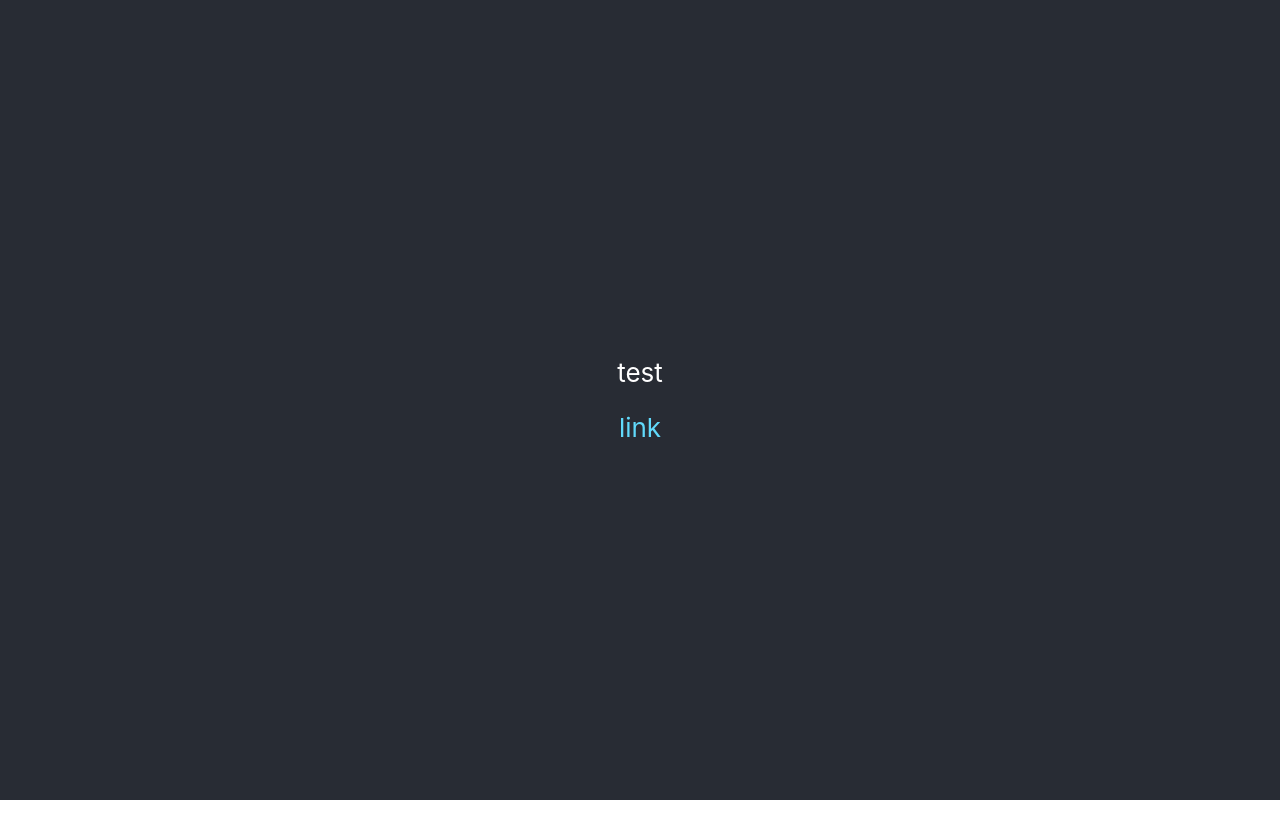
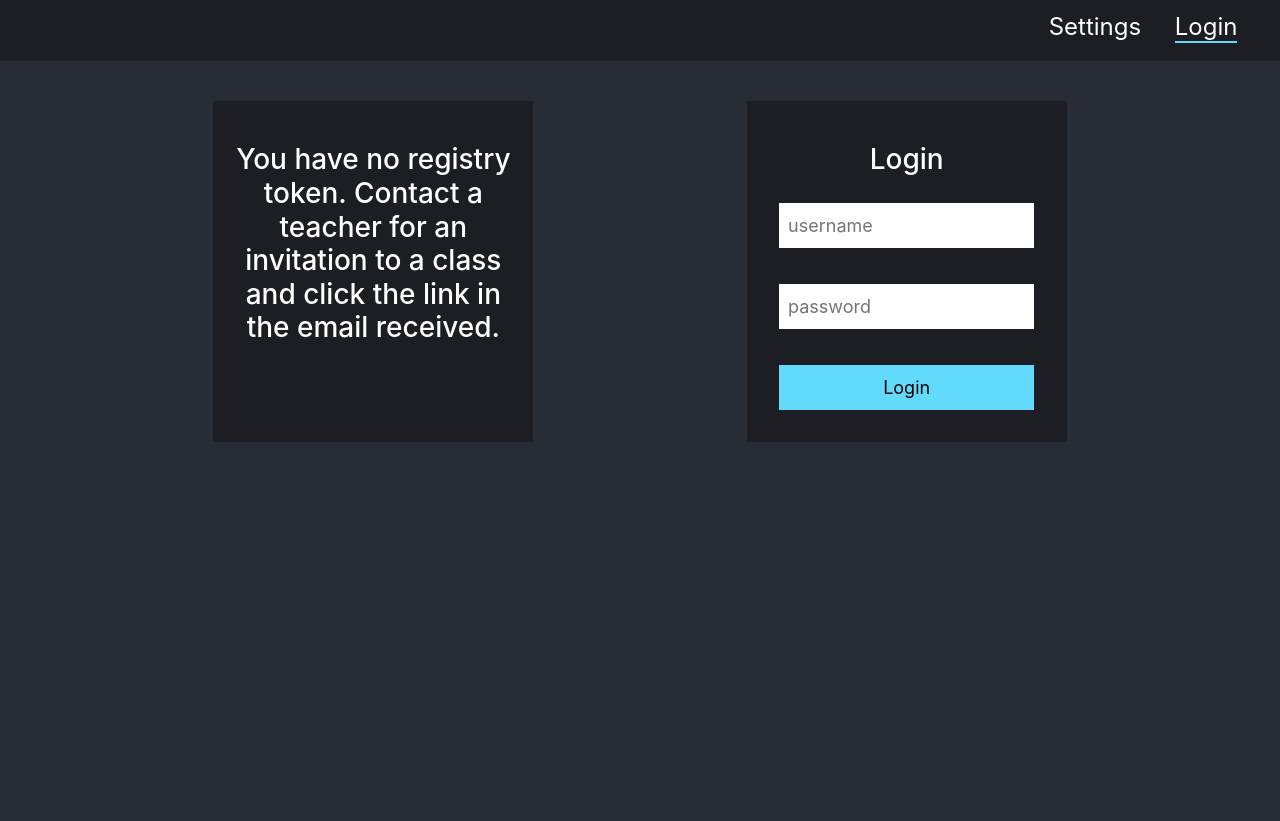
Before and after one commit to hildickethan-S73/Proyecto_2DAW_2020, a React app in the folder frontend/: page / in a window 1280 px wide. Before the commit the page ends 800 px from the top, so only its background shows below. Built offline with nearby package versions, Linux system fonts and the light colour scheme.

Commit message:
Made view for Home and adjusted for registry token

```diff
--- /dev/null
+++ b/frontend/src/components/Header/Header.js
@@ -0,0 +1,20 @@
+import React from 'react';
+import { Link } from "react-router-dom";
+
+const Header = () => {
+  return (
+    <header className="App-header">
+      <div className="filler"></div>
+      <div>
+        <nav className="header-nav">
+          <ul>
+            <li className="header-nav-item"><Link to="/settings" title="Settings">Settings</Link></li>
+            <li className="header-nav-item"><Link to="/register" className="active" title="Login">Login</Link></li>
+          </ul>
+        </nav>
+      </div>
+    </header>
+  );
+};
+
+export default Header;
--- a/frontend/src/components/Home/Home.js
+++ b/frontend/src/components/Home/Home.js
@@ -1,23 +1,37 @@
-import React from 'react';
+import React, { Component } from 'react';
+import { connect } from "react-redux";
+import HomeRegister from './HomeRegister';
 
-const Home = () => {
-  return (
-    <div className="App">
-      <header className="App-header">
-        <p>
-          test
-        </p>
-        <a
-          className="App-link"
-          href="https://reactjs.org"
-          target="_blank"
-          rel="noopener noreferrer"
-        >
-          link
-        </a>
-      </header>
-    </div>
-  );
+const mapStateToProps = (state) => ({
+  ...state
+})
+
+const mapDispatchToProps = (dispatch) => ({
+})
+
+class Home extends Component {
+  render(){
+    const token = this.props.match.params.token;
+
+    return (
+      <div className="App-body">
+        <div className="login-home">
+          <div className="filler" />
+          <HomeRegister token={token} />
+          <div className="filler" />
+          <div className="login-box">
+            <h3>Login</h3>
+            <form>
+              <input className="form-item" placeholder="username" type="text"/>
+              <input className="form-item" placeholder="password" type="password"/>
+              <input className="form-item login-button" type="button" value="Login" />
+            </form>
+          </div>
+          <div className="filler" />
+        </div>
+      </div>
+    );
+  }
 };
 
-export default Home;
+export default connect(mapStateToProps, mapDispatchToProps)(Home);
--- /dev/null
+++ b/frontend/src/components/Home/HomeNoToken.js
@@ -0,0 +1,15 @@
+import React from 'react';
+
+const HomeNoToken = () => {
+  return (
+    <div className="login-box">
+      <h3>
+        You have no registry token.
+        Contact a teacher for an invitation to a class
+        and click the link in the email received.
+      </h3>
+    </div>
+  );
+};
+
+export default HomeNoToken;
--- /dev/null
+++ b/frontend/src/components/Home/HomeRegister.js
@@ -0,0 +1,21 @@
+import React, { Component } from 'react';
+import HomeNoToken from './HomeNoToken';
+import HomeRegisterLogin from './HomeRegisterLogin';
+
+class HomeRegister extends Component {
+  token = this.props.token;
+
+  render() {
+    if (!this.token) {
+      return (
+        <HomeNoToken />
+        )
+      }
+
+    return (
+      <HomeRegisterLogin token={this.token} />
+    );
+  }
+};
+
+export default HomeRegister;
--- /dev/null
+++ b/frontend/src/components/Home/HomeRegisterLogin.js
@@ -0,0 +1,18 @@
+import React from 'react';
+
+const HomeRegisterLogin = (props) => {
+  return (
+    <div className="login-box">
+      <h3>Register</h3>
+      <form>
+        <input className="form-item" placeholder="username" type="text"/>
+        <input className="form-item" placeholder="email" type="email"/>
+        <input className="form-item" placeholder="password" type="password"/>
+        <input className="form-item" placeholder="confirm password" type="password"/>
+        <input className="form-item login-button" type="button" value="Register" />
+      </form>
+    </div>
+  );
+};
+
+export default HomeRegisterLogin;
--- a/frontend/src/components/app.js
+++ b/frontend/src/components/app.js
@@ -1,14 +1,18 @@
 import React, { Component } from 'react';
-import { Switch, Route } from "react-router-dom";
+import { Switch, Route, Redirect } from "react-router-dom";
 import Home from "./Home/Home";
+import Header from "./Header/Header";
 
 class App extends Component {
   render() {
     return (
-      <div>
-          <Switch>
-              <Route exact path="/" component={Home}/>
-          </Switch>
+      <div className="App">
+        <Header />
+        <Switch>
+            <Route exact path="/" component={Home}/>
+            <Route exact path="/register/:token" component={Home}/>
+            <Redirect from="/register" to="/" />
+        </Switch>
       </div>
     );
   }
--- a/frontend/src/index.css
+++ b/frontend/src/index.css
@@ -1,22 +1,3 @@
-.App {
-  text-align: center;
-}
-
-.App-header {
-  background-color: #282c34;
-  min-height: 100vh;
-  display: flex;
-  flex-direction: column;
-  align-items: center;
-  justify-content: center;
-  font-size: calc(10px + 2vmin);
-  color: white;
-}
-
-.App-link {
-  color: #61dafb;
-}
-
 body {
   margin: 0;
   font-family: -apple-system, BlinkMacSystemFont, 'Segoe UI', 'Roboto', 'Oxygen',
@@ -30,3 +11,84 @@ code {
   font-family: source-code-pro, Menlo, Monaco, Consolas, 'Courier New',
     monospace;
 }
+
+.App {
+  text-align: center;
+  color: white;
+  font-size: 18px;
+}
+
+.App-header {
+  background-color: #1c1e24;
+  min-height: 5vh;
+  display: flex;
+  flex-direction: row;
+  justify-content: space-between;
+}
+
+.App-body {
+  background-color: #282c34;
+  min-height: 95vh;
+}
+
+.App-link {
+  color: #61dafb;
+}
+
+.filler {
+  flex: 1 0 auto;
+}
+
+.header-nav {
+  margin: 0.5em;
+}
+
+.header-nav-item {
+  display: inline-block;
+  padding: 0 1.4em 0 0;
+  font-size: 24px;
+}
+
+.header-nav-item a {
+  text-decoration: none;
+  color: white;
+}
+
+.header-nav-item a.active {
+  border-bottom: 2px solid #61dafb;
+}
+
+.header-nav-item a:hover{
+  color: #61dafb;
+}
+
+.login-home {
+  display: flex;
+}
+
+.login-box {
+  width: 25%;
+  background-color: #1c1e24;
+  margin-top: 5vh;
+  padding: 0.8em;
+}
+
+.login-box h3 {
+  padding-top: 1em;
+}
+
+.login-box form {
+  display: flex;
+  flex-direction: column;
+}
+
+.login-box form .form-item {
+  margin: 1em;
+  padding: 0.5em;
+  border: none;
+}
+
+.login-box .login-button {
+  padding: 0em;
+  background-color: #61dafb;
+}
```
